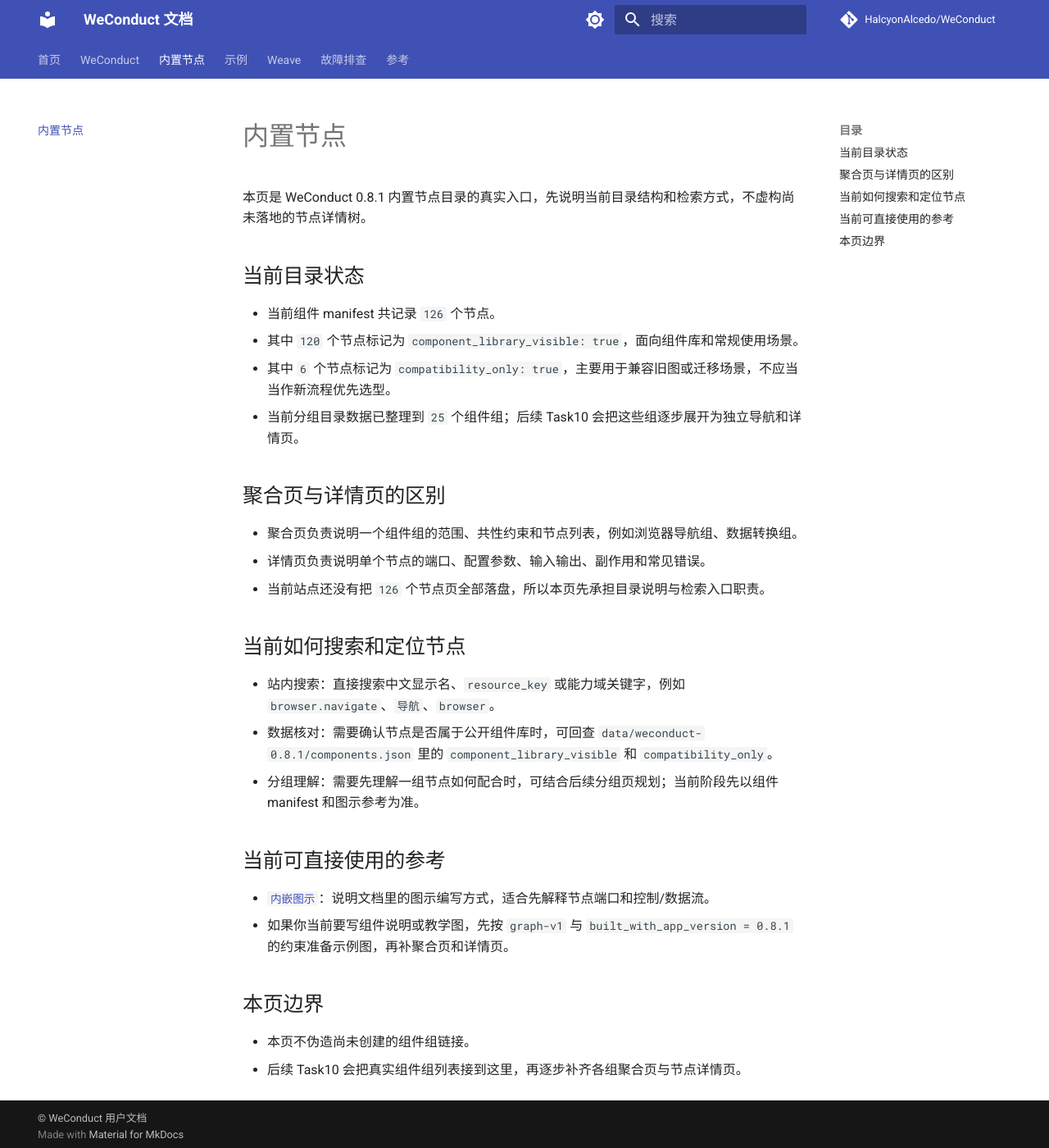
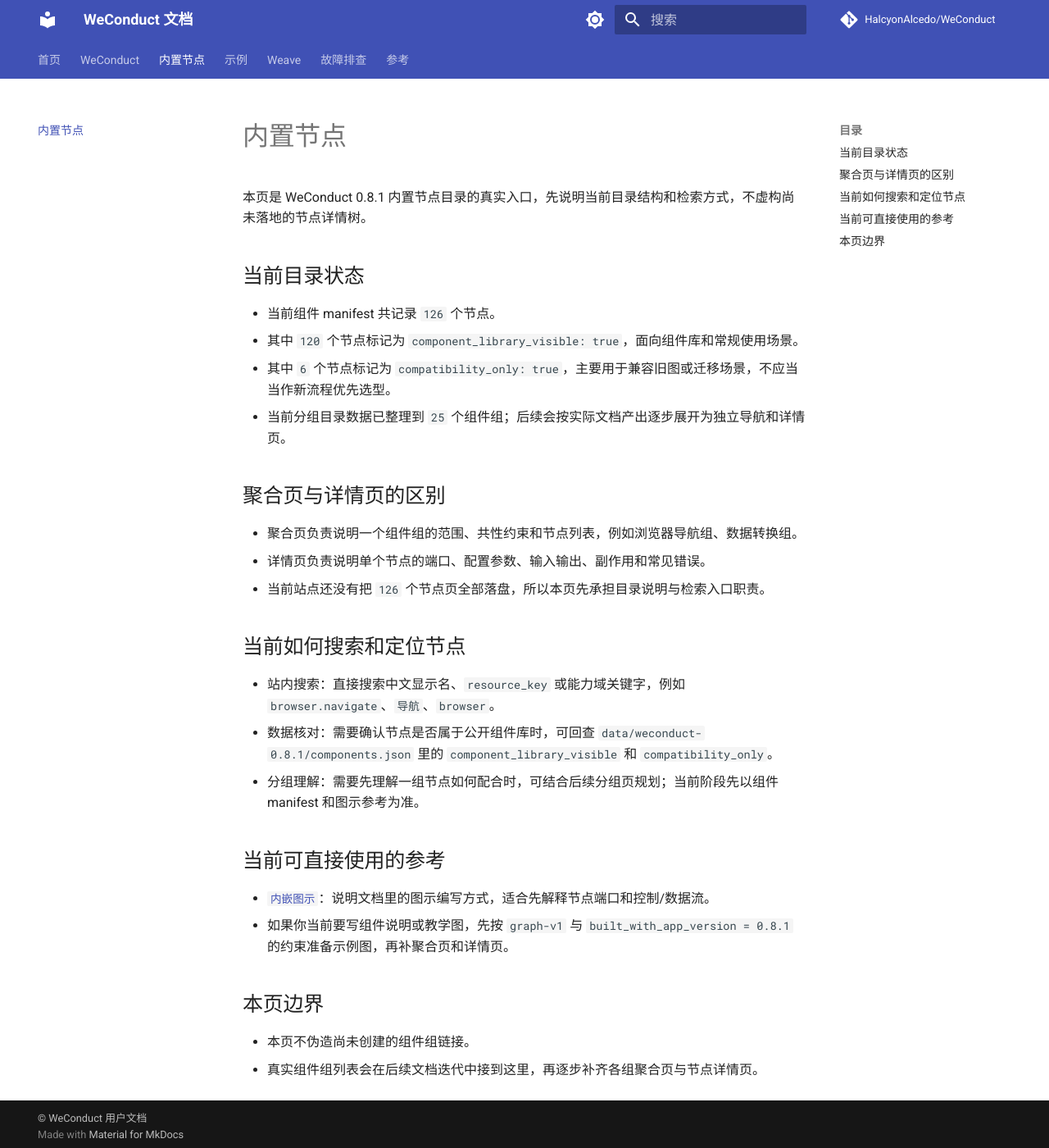
Before and after one commit to HalcyonAlcedo/WeConduct, an MkDocs documentation site: the page built from docs/weconduct/components/index.md, in a window 1280 px wide and 1400 px high. Shown: the whole window at 82% size. Built offline with MkDocs 1.6.1 and Material for MkDocs 9.7.7, drawn with Linux system fonts in a browser that asks for light colours; comment, search, counter and statistics services are not loaded.

Commit message:
docs: remove internal task references

```diff
--- a/docs/weconduct/components/index.md
+++ b/docs/weconduct/components/index.md
@@ -13,7 +13,7 @@
 - 当前组件 manifest 共记录 `126` 个节点。
 - 其中 `120` 个节点标记为 `component_library_visible: true`，面向组件库和常规使用场景。
 - 其中 `6` 个节点标记为 `compatibility_only: true`，主要用于兼容旧图或迁移场景，不应当当作新流程优先选型。
-- 当前分组目录数据已整理到 `25` 个组件组；后续 Task10 会把这些组逐步展开为独立导航和详情页。
+- 当前分组目录数据已整理到 `25` 个组件组；后续会按实际文档产出逐步展开为独立导航和详情页。
 
 ## 聚合页与详情页的区别
 
@@ -35,4 +35,4 @@
 ## 本页边界
 
 - 本页不伪造尚未创建的组件组链接。
-- 后续 Task10 会把真实组件组列表接到这里，再逐步补齐各组聚合页与节点详情页。
+- 真实组件组列表会在后续文档迭代中接到这里，再逐步补齐各组聚合页与节点详情页。
```
Also changed, not shown: docs/weconduct/troubleshooting/index.md (+2 -2 lines), 1 other file.
